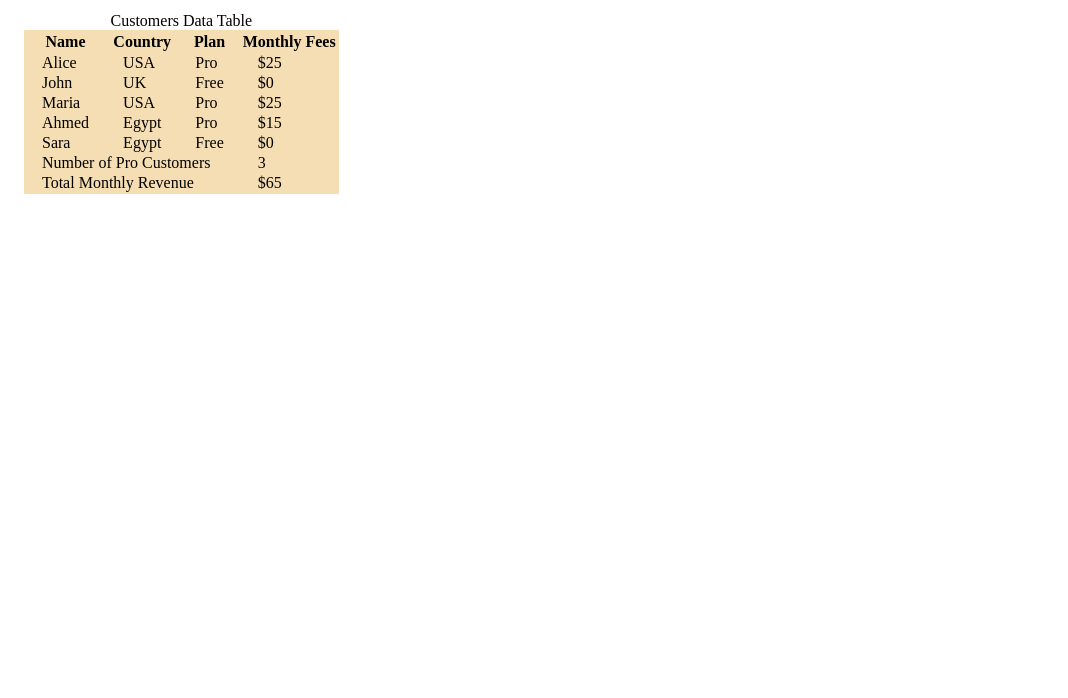
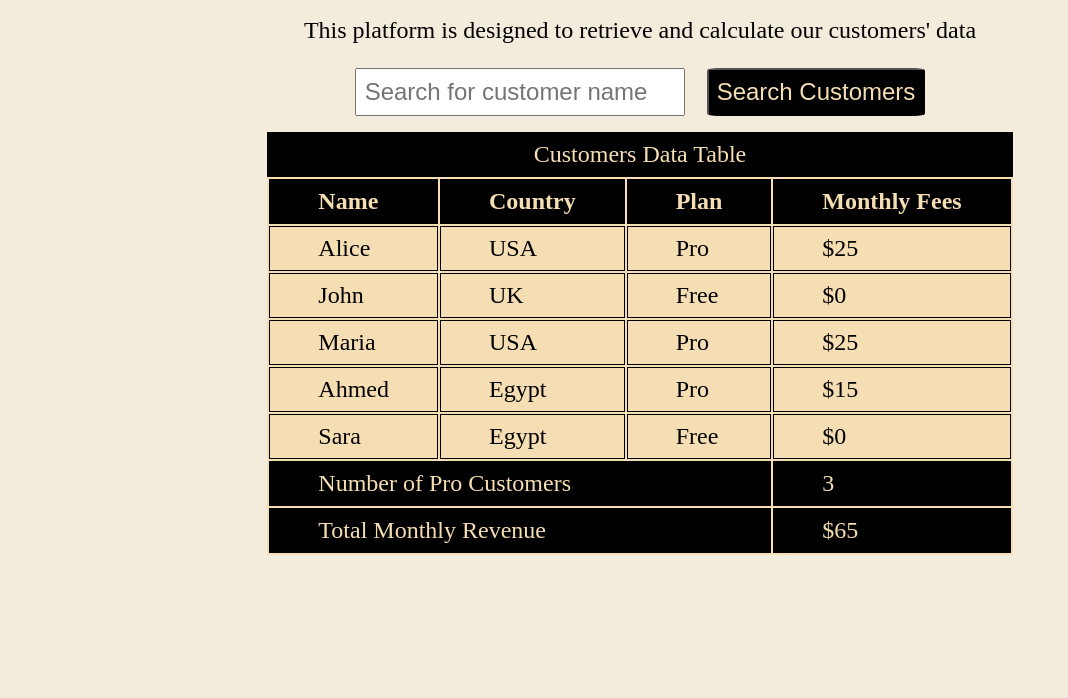
Before and after one commit to dev-amira-ezz/clientdesk, a plain HTML site: page index.html in a window 1280 px wide. Shown: the part 102-800 px from the top of the page, without its empty margins (0-1068 px from the left). Drawn offline with Linux system fonts and the light colour scheme.

Commit message:
Add search button functionality

```diff
--- a/index.html
+++ b/index.html
@@ -14,6 +14,16 @@
       </p>
     </header>
     <main>
+      <section id="search">
+        <input
+          type="search"
+          name="search-input"
+          id="search-input"
+          placeholder="Search for customer name"
+        />
+        <button type="button" id="search-button">Search Customers</button>
+      </section>
+      <section>
         <table>
           <caption>
             Customers Data Table
@@ -39,6 +49,7 @@
           </tfoot>
         </table>
         <p id="app-messages"></p>
+      </section>
     </main>
     <script src="script.js"></script>
   </body>
--- a/script.js
+++ b/script.js
@@ -63,6 +63,7 @@
     showCustomersData(customers);
     showProCount(customers);
     showMonthlyRevenue(customers);
+    searchCustomers(customers);
   } catch (error) {
     console.warn("Error!", error);
     const appMessages = document.getElementById("app-messages");
@@ -70,4 +71,32 @@
   }
 };
 
+const searchCustomers = (customers) => {
+  const customerContainer = document.getElementById("customer-container");
+  const searchButton = document.getElementById("search-button");
+  const searchInput = document.getElementById("search-input");
+  searchButton.addEventListener("click", () => {
+    customers.filter((customer) => {
+      if (searchInput.value === customer.name) {
+        customerContainer.textContent = "";
+        const customerRow = document.createElement("tr");
+        customerContainer.appendChild(customerRow);
+        const customerName = document.createElement("td");
+        customerName.textContent = customer.name;
+        customerRow.appendChild(customerName);
+        const customerCountry = document.createElement("td");
+        customerCountry.textContent = customer.country;
+        customerRow.appendChild(customerCountry);
+        const customerPlan = document.createElement("td");
+        customerPlan.textContent =
+          customer.plan.charAt(0).toUpperCase() + customer.plan.slice(1);
+        customerRow.appendChild(customerPlan);
+        const customerFee = document.createElement("td");
+        customerFee.textContent = `$${customer.fee}`;
+        customerRow.appendChild(customerFee);
+      }
+    });
+  });
+};
+
 loadCustomersData();
--- a/style.css
+++ b/style.css
@@ -1,7 +1,38 @@
+body {
+  width: 80%;
+  margin: auto;
+  text-align: center;
+  font-size: 1.5rem;
+  background-color: rgb(243, 235, 220);
+}
 table {
   background-color: wheat;
-  margin: 1rem;
+  margin: 1rem auto;
+  text-align: left;
 }
-td {
-  padding: 0 1rem;
+td,
+th,
+caption {
+  padding: 0.5rem 3rem;
+  border: 1px black solid;
 }
+
+input,
+button {
+  padding: 0.5rem;
+  margin: 0 0.5rem;
+  font-size: 1.5rem;
+}
+
+thead,
+tfoot,
+caption {
+  background-color: black;
+  color: wheat;
+}
+
+button {
+  color: wheat;
+  background-color: black;
+  border-radius: 5%;
+}
```
Lines whose indentation alone changed are shown as unchanged.
